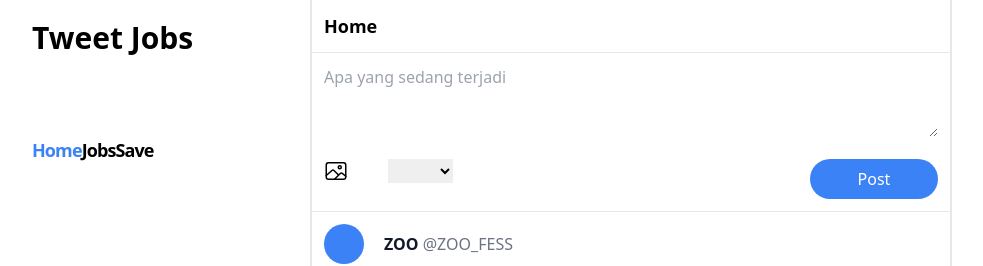
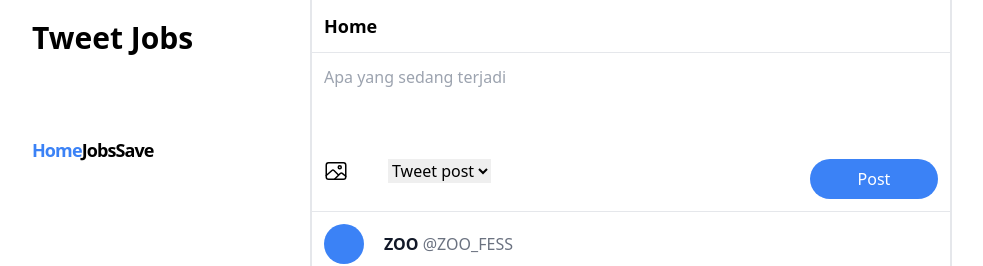
Before and after one commit to cehaaa/tweet-jobs, a Vue app: page /tweet/home in a window 1280 px wide. Shown: the top 266 px of the page, without its empty margins (8-991 px from the left). Built offline with nearby package versions, Linux system fonts and the light colour scheme; no server answers.

Commit message:
code refactoring & configure add post function

```diff
--- a/src/views/user/Home.vue
+++ b/src/views/user/Home.vue
@@ -8,7 +8,7 @@
             <div class="w-10"></div>
             <textarea
                 name="post"
-                class="w-full text-gray-500 focus:outline-none"
+                class="w-full text-gray-500 focus:outline-none resize-none"
                 cols="30"
                 rows="3"
                 placeholder="Apa yang sedang terjadi"
@@ -30,11 +30,11 @@
                     </div>
                     <div>
                         <select
+                            v-model="newPost.status"
                             class="focus:outline-none"
-                            v-model="newPost.status"
                         >
-                            <option value="tweet">Tweet</option>
-                            <option value="job">Job</option>
+                            <option value="tweet">Tweet post</option>
+                            <option value="job">Job post</option>
                         </select>
                     </div>
                 </div>
@@ -65,7 +65,7 @@ export default {
             post: "",
             newPost: {
                 desc: "",
-                status: "",
+                status: "tweet",
                 img: "",
             },
         };
@@ -95,7 +95,14 @@ export default {
                 fd.append(key, this.newPost[key]);
             }
 
-            console.log(this.newPost);
+            fetch(this.$apiURL + "/post", {
+                method: "post",
+                body: fd,
+            })
+                .then((res) => res.json())
+                .then((data) => {
+                    console.log(data);
+                });
         },
     },
 };
```
